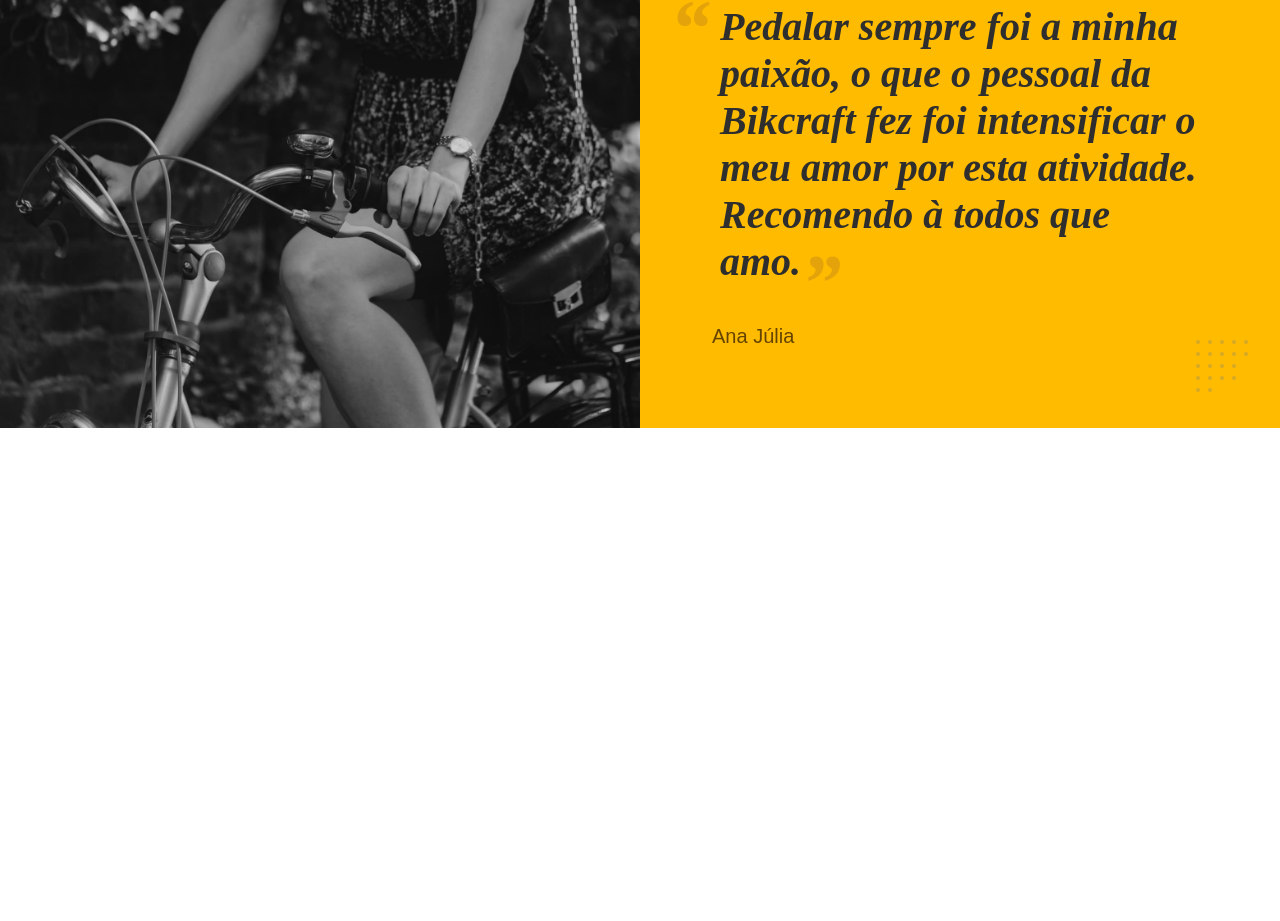
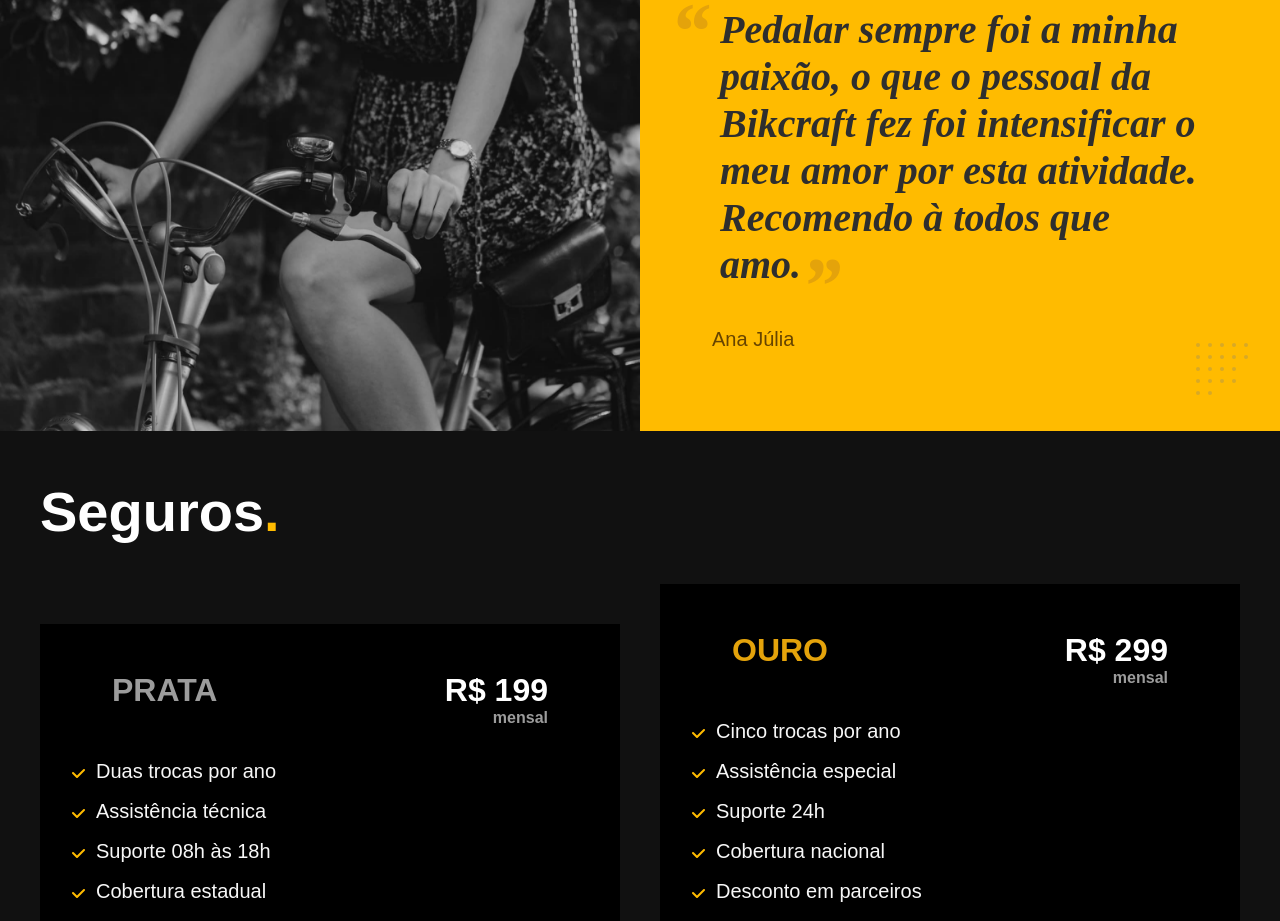
Before and after one commit to pricarrenho/bikcraft, a plain HTML site: page index.html in a window 1280 px wide. Shown: the part 3286-4207 px from the top of the page. Before the commit the page ends 4014 px from the top, so only its background shows below. Drawn offline with Linux system fonts and the light colour scheme.

Commit message:
add section-insurance

```diff
--- a/index.html
+++ b/index.html
@@ -152,12 +152,7 @@
     </section>
   </body>
   <section class="brief">
-    <div class="brief-img">
-      <!-- <img
-        src="./img/fotos/depoimento.jpg"
-        alt="Foto em preto e branco de uma mulher andando de bicicleta"
-      /> -->
-    </div>
+    <div class="brief-img"></div>
     <div class="brief-content">
       <blockquote class="brief-text">
         Pedalar sempre foi a minha paixão, o que o pessoal da Bikcraft fez foi
@@ -166,5 +161,48 @@
       <span class="brief-span">Ana Júlia </span>
     </div>
   </section>
+
+  <section class="insurance-bg">
+    <div class="insurance">
+      <h2 class="insurance-title">Seguros<span>.</span></h2>
+      <div class="insurance-silver">
+        <div class="insurance-silver-header">
+          <h3 class="insurance-silver-title">PRATA</h3>
+          <span class="insurance-silver-span"
+            >R$ 199 <span class="insurance-span">mensal</span></span
+          >
+        </div>
+        <div>
+          <ul class="insurance-silver-ul">
+            <li>Duas trocas por ano</li>
+            <li>Assistência técnica</li>
+            <li>Suporte 08h às 18h</li>
+            <li>Cobertura estadual</li>
+          </ul>
+          <a class="insurance-silver-button" href="./">Inscreva-se</a>
+        </div>
+      </div>
+
+      <div class="insurance-gold">
+        <div class="insurance-gold-header">
+          <h3 class="insurance-gold-title">OURO</h3>
+          <span class="insurance-gold-span"
+            >R$ 299 <span class="insurance-span">mensal</span></span
+          >
+        </div>
+        <div>
+          <ul class="insurance-gold-ul">
+            <li>Cinco trocas por ano</li>
+            <li>Assistência especial</li>
+            <li>Suporte 24h</li>
+            <li>Cobertura nacional</li>
+            <li>Desconto em parceiros</li>
+            <li>Acesso ao Clube Bikcraft</li>
+          </ul>
+          <a class="insurance-gold-button" href="./">Inscreva-se</a>
+        </div>
+      </div>
+    </div>
+  </section>
   <div style="height: 300px"></div>
 </html>
--- a/styles/article-tecnology.css
+++ b/styles/article-tecnology.css
@@ -28,7 +28,7 @@
 }
 
 .tecnology-content h2 {
-  font-size: 64px;
+  font-size: 56px;
   line-height: 64px;
   color: var(--white-0);
   margin-top: 24px;
@@ -144,6 +144,6 @@
 
   .tecnology-content h2 {
     font-size: 40px;
-    line-height: 32px;
+    line-height: 40px;
   }
 }
--- a/styles/introduction.css
+++ b/styles/introduction.css
@@ -131,6 +131,7 @@
 @media (max-width: 500px) {
   .introduction-title {
     line-height: 40px;
+    text-align: center;
   }
 
   .introduction-buton {
--- /dev/null
+++ b/styles/section-insurance.css
@@ -0,0 +1,142 @@
+.insurance-bg {
+  background-color: var(--black-2);
+}
+
+.insurance {
+  display: grid;
+  grid-template-columns: 1fr 1fr;
+  gap: 40px;
+  padding: 48px 24px;
+  max-width: 1200px;
+  margin-left: auto;
+  margin-right: auto;
+  align-items: center;
+}
+
+.insurance-title {
+  grid-column: 1/-1;
+  font-size: 56px;
+  color: var(--white-0);
+}
+
+.insurance-title span {
+  color: var(--primary-1);
+}
+
+.insurance-gold,
+.insurance-silver {
+  background: var(--black-1);
+  padding: 24px 56px;
+}
+
+.insurance-silver-header,
+.insurance-gold-header {
+  display: flex;
+  justify-content: space-between;
+  padding: 24px 16px;
+}
+
+.insurance-silver-span,
+.insurance-gold-span {
+  color: var(--white-0);
+  font-size: 32px;
+  font-weight: bolder;
+  display: flex;
+  flex-direction: column;
+}
+
+.insurance-silver-ul,
+.insurance-gold-ul {
+  color: var(--white-1);
+  justify-content: center;
+  font-size: 20px;
+  line-height: 40px;
+}
+
+.insurance-silver-ul li,
+.insurance-gold-ul li {
+  position: relative;
+}
+
+.insurance-silver-ul li:before,
+.insurance-gold-ul li:before {
+  content: url(/img/icones/lista.svg);
+  position: absolute;
+  left: -24px;
+}
+
+.insurance-span {
+  color: var(--gray-3);
+  text-align: end;
+  font-size: 16px;
+}
+
+.insurance-silver h3 {
+  color: var(--gray-3);
+  font-size: 32px;
+}
+
+.insurance-gold h3 {
+  color: var(--primary-2);
+  font-size: 32px;
+}
+
+.insurance-silver-button {
+  background-color: var(--gray-7);
+  color: var(--gray-0);
+  text-transform: uppercase;
+  font-size: 18px;
+  font-weight: bolder;
+  padding: 16px 24px;
+  border-radius: 4px;
+  display: inline-block;
+  margin-top: 24px;
+}
+
+.insurance-gold-button {
+  background-color: var(--primary-1);
+  color: var(--primary-5);
+  text-transform: uppercase;
+  font-size: 18px;
+  font-weight: bolder;
+  padding: 16px 24px;
+  border-radius: 4px;
+  display: inline-block;
+  margin-top: 24px;
+}
+
+@media (max-width: 900px) {
+  .insurance {
+    grid-template-columns: 1fr;
+  }
+
+  .insurance-title {
+    font-size: 40px;
+  }
+
+  .insurance-silver-span,
+  .insurance-gold-span {
+    font-size: 24px;
+  }
+
+  .insurance-span {
+    font-size: 14px;
+  }
+
+  .insurance-silver h3,
+  .insurance-gold h3 {
+    font-size: 24px;
+  }
+
+  .insurance-silver-ul,
+  .insurance-gold-ul {
+    font-size: 18px;
+    line-height: 32px;
+  }
+
+  .insurance-silver-button,
+  .insurance-gold-button {
+    font-size: 16px;
+    padding: 8px 16px;
+  }
+}
--- a/styles/section-partners.css
+++ b/styles/section-partners.css
@@ -48,7 +48,7 @@
 
 @media (max-width: 500px) {
   .partners-title {
-    font-size: 24px;
+    font-size: 28px;
   }
 
   .partners img {
--- a/styles/style.css
+++ b/styles/style.css
@@ -6,3 +6,4 @@
 @import "./article-tecnology.css";
 @import "./section-partners.css";
 @import "./section-brief.css";
+@import "./section-insurance.css";
```
